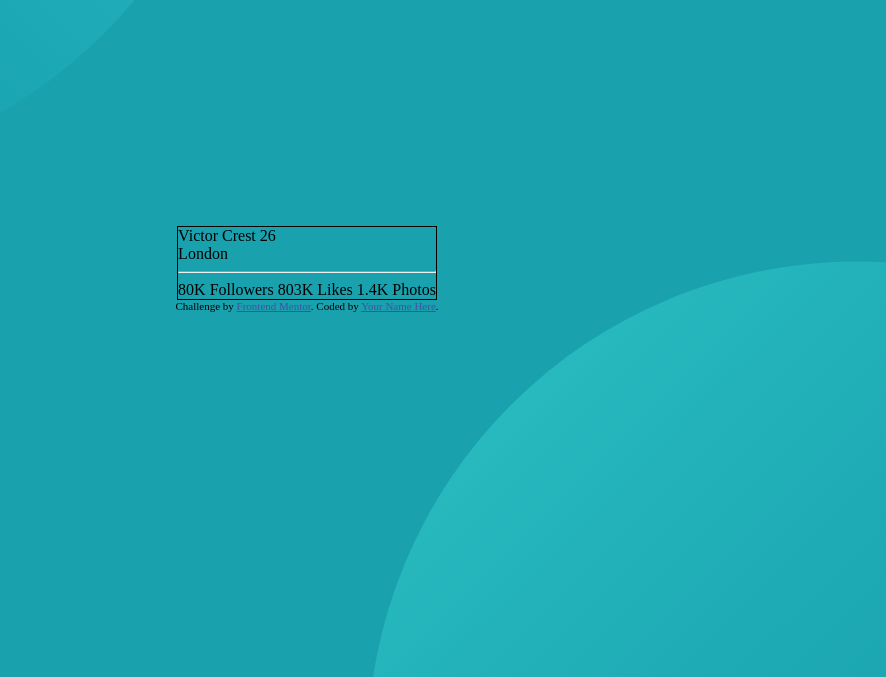
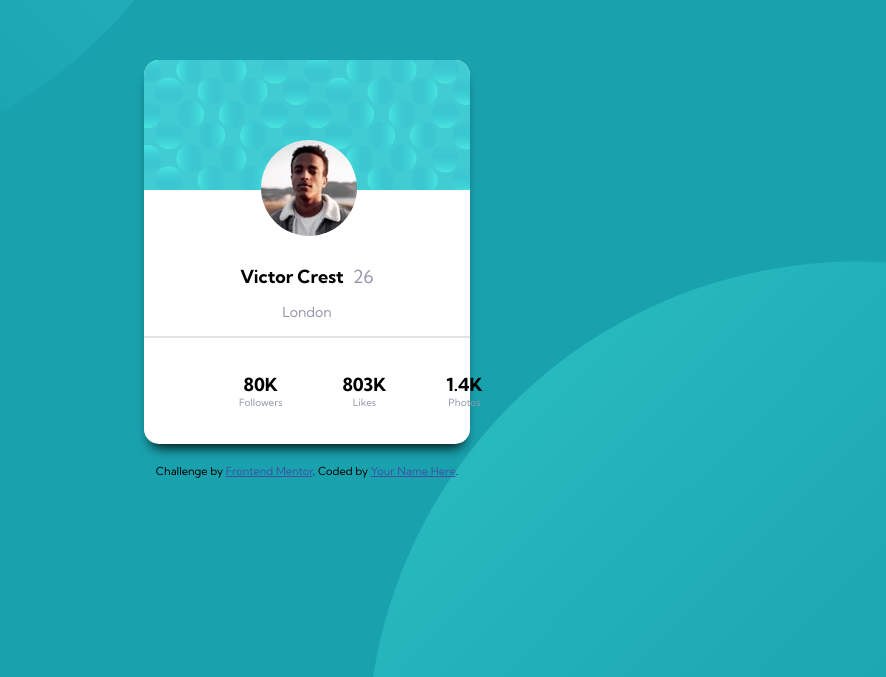
Before and after one commit to zacharyboelter/profile-card-component, a plain HTML site: page index.html in a window 1280 px wide. Shown: the part 139-816 px from the top of the page, without its empty margins (333-1219 px from the left). Drawn offline with Linux system fonts and the light colour scheme.

Commit message:
center avatar, flexbox stats, do box shadow

```diff
--- a/index.html
+++ b/index.html
@@ -5,7 +5,7 @@
   <meta charset="UTF-8">
   <meta name="viewport" content="width=device-width, initial-scale=1.0">
   <!-- displays site properly based on user's device -->
-
+  <link href="https://fonts.googleapis.com/css2?family=Kumbh+Sans:wght@400;700&display=swap" rel="stylesheet">
   <link rel="icon" type="image/png" sizes="32x32" href="./images/favicon-32x32.png">
 
   <link rel="stylesheet" href="./styles.css">
@@ -17,26 +17,48 @@
 <body>
 
   <div class="card">
+    <div class="card-cover">
+      <img class="card-svg" src="./images/bg-pattern-card.svg" alt="">
+
+      <img class="avatar" src="./images/image-victor.jpg" alt="">
+    </div>
     <div class="hero-title">
       Victor Crest
-    26
+      <span class="age">26</span>
     </div>
     <div class="hero-location">
       London
     </div>
     <div class="partition-line">
-   <hr>
     </div>
     <div class="stats">
 
+      <div class="stat">
+        <div class="stat-num">
           80K
+        </div>
+        <div class="stat-text">
           Followers
+        </div>
+      </div>
 
+      <div class="stat">
+        <div class="stat-num">
           803K
+        </div>
+        <div class="stat-text">
           Likes
+        </div>
+      </div>
 
+      <div class="stat">
+        <div class="stat-num">
           1.4K
+        </div>
+        <div class="stat-text">
           Photos
+        </div>
+      </div>
     </div>
   </div>
   <div class="attribution">
--- a/styles.css
+++ b/styles.css
@@ -1,7 +1,19 @@
+* {
+    box-sizing: border-box;
+}
+
+img {
+    max-width: 100%;
+}
+/* enite page with background images */
+
 body {
     height: 100vh;
     max-width: 1440px;
+    text-align: center;
     display: flex;
+    font-family: 'Kumbh Sans';
+    font-size: 18px;
     flex-direction: column;
     align-items: center;
     justify-content: center;
@@ -17,11 +29,82 @@ body {
 
 }
 
+/* entire card */
+
 .card {
-    border: 1px solid black;
+    border-radius: 15px;
+    background-color: white;
+    width: 326px;
+    box-shadow: 0px 10px 13px -7px #000000, 5px 5px 15px 5px rgba(0,0,0,0);
+}
+
+/* top half of card */
+.card-cover {
+    position: relative;
+}
+.card-svg {
+    border-radius: 15px 15px 0 0;
+}
+
+.avatar {
+    position: absolute;
+    transform: translateX(-50%), translateY(-50%);
+    bottom: 0;
+    top: 59%;
+    left: 36%;
+    border-radius: 50%;
+
+}
+
+/* ASL */
+
+.hero-title {
+    margin-top: 70px;
+    padding-bottom: 15px;
+    font-weight: 700;
+}
+
+.hero-title span {
+    font-weight: 400;
+    color: hsl(228, 13%, 62%);
+    margin-left: 5px;
+
+}
+.hero-location {
+    font-weight: 400;
+    color: hsl(228, 13%, 62%);
+    padding-bottom: 15px;
+    font-size: 14px;
+}
+
+.partition-line {
+    border: 1px solid hsl(0, 0%, 89%);
+}
+
+/* bottom of card stats */
+.stats {
+    display: flex;
+    justify-content: space-around;
+    padding: 10px 30px;
+    margin: 20px 35px;
+}
+
+.stat {
+    padding: 5px 30px;
+}
+
+.stat-num {
+    font-weight: 700;
+}
+
+.stat-text {
+    font-weight: 400;
+    color: hsl(228, 13%, 62%);
+    font-size: 10px;
 }
 
 .attribution {
+    margin-top: 20px;
     font-size: 11px; text-align: center;
 }
 
```
Lines whose indentation alone changed are shown as unchanged.
